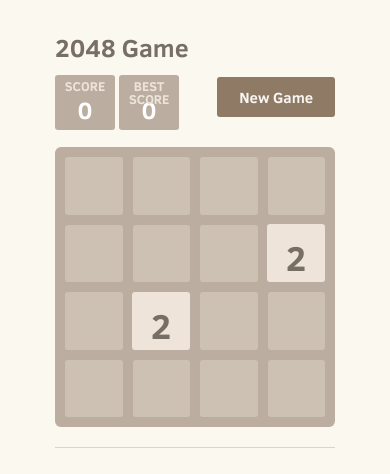
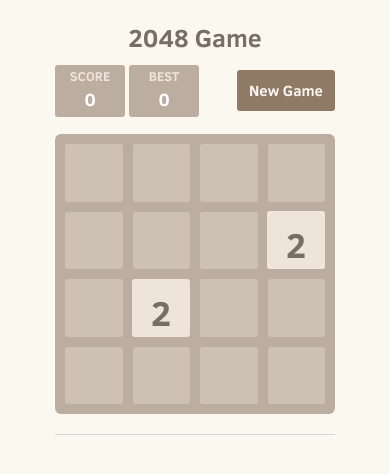
Before and after one commit to meandyoung/meandyoung.github.io, a plain HTML site: page index.html in a window 390 px wide. Drawn offline with Linux system fonts and the light colour scheme.

Commit message:
main.css

```diff
--- a/style/main.css
+++ b/style/main.css
@@ -10,17 +10,12 @@ html, body {
 body {
   margin: 10px 0; }
 
-.heading:after {
-  content: "";
-  display: block;
-  clear: both; }
-
 h1.title {
   font-size: 40px;
   font-weight: bold;
-  margin: 0;
-  display: block;
-  float: left; }
+  text-align: center;
+  margin: 10px 0;
+  display: block;}
 
 @-webkit-keyframes move-up {
   0% {
@@ -46,6 +41,7 @@ h1.title {
   100% {
     top: -50px;
     opacity: 0; } }
+
 .scores-container {
   float: left;
   text-align: right; }
@@ -55,14 +51,14 @@ h1.title {
   display: inline-block;
   background: #bbada0;
   padding: 10px 30px;
-  font-size: 24px;
-  height: 25px;
-  width: 35px;
+  font-size: 18px;
+  height: 22px;
+  width: 45px;
   line-height: 40px;
   font-weight: bold;
   border-radius: 3px;
   color: white;
-  margin-top: -5px;
+  margin-top: -1px;
   text-align: center; }
   .score-container:after, .best-container:after {
     position: absolute;
@@ -94,7 +90,7 @@ h1.title {
   content: "Score"; }
 
 .best-container:after {
-  content: "Best Score"; }
+  content: "Best"; }
 
 p {
   margin-top: 0;
@@ -145,9 +141,6 @@ hr {
   cursor: default;
   -webkit-touch-callout: none;
   -ms-touch-callout: none;
-  -webkit-user-select: none;
-  -moz-user-select: none;
-  -ms-user-select: none;
   -ms-touch-action: none;
   touch-action: none;
   background: #bbada0;
@@ -488,13 +481,12 @@ hr {
   margin-bottom: 0; }
 
 .restart-button {
-  display: inline-block;
   background: #8f7a66;
   border-radius: 3px;
   padding: 0 20px;
   text-decoration: none;
   color: #f9f6f2;
-  height: 40px;
+  height: 41px;
   line-height: 42px;
   display: block;
   text-align: center;
@@ -523,7 +515,7 @@ hr {
   .score-container, .best-container {
     margin-top: 0;
     padding: 15px 10px;
-    min-width: 40px; }
+    min-width: 50px;}
 
   .heading {
     margin-bottom: 10px; }
@@ -535,11 +527,11 @@ hr {
     line-height: 1.65; }
 
   .restart-button {
-    width: 42%;
+    width: 35%;
     padding: 0;
     display: block;
     box-sizing: border-box;
-    margin-top: 2px; }
+    margin-top: 5px; }
 
   .game-container {
     margin-top: 17px;
@@ -548,9 +540,6 @@ hr {
     cursor: default;
     -webkit-touch-callout: none;
     -ms-touch-callout: none;
-    -webkit-user-select: none;
-    -moz-user-select: none;
-    -ms-user-select: none;
     -ms-touch-action: none;
     touch-action: none;
     background: #bbada0;
```
